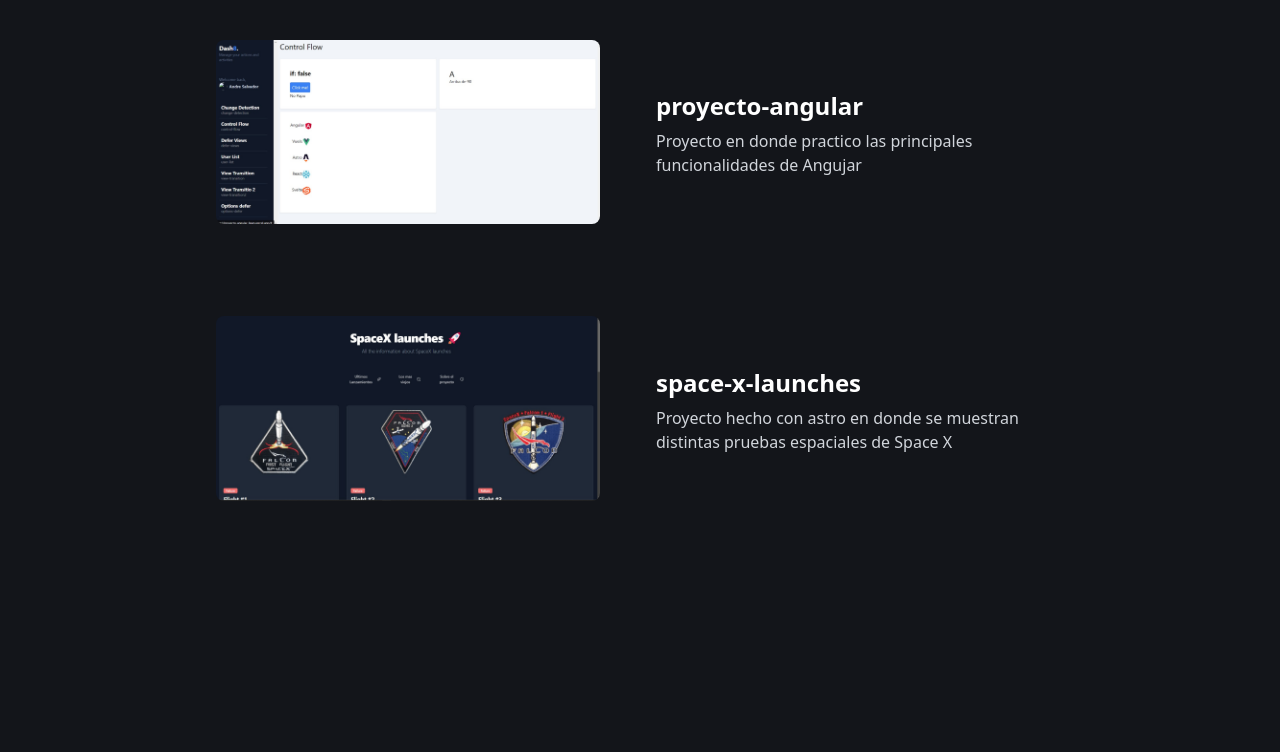
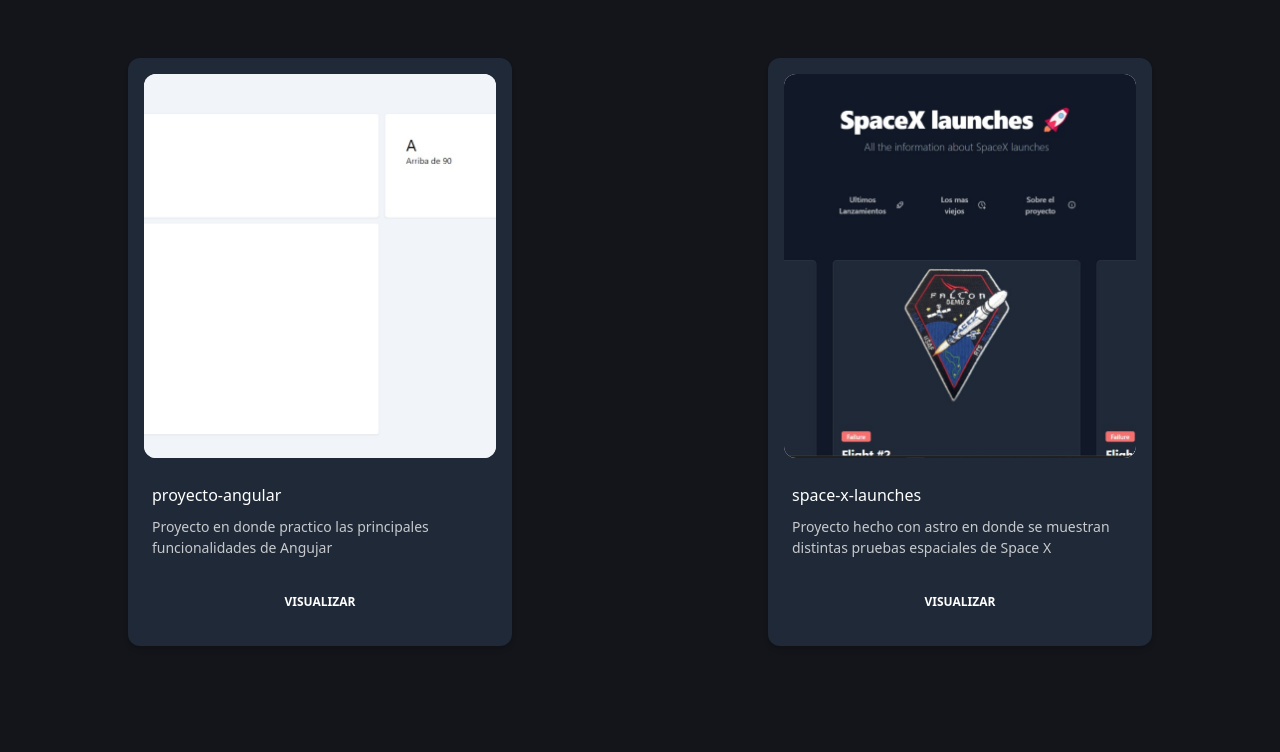
Before and after one commit to salvadorandre/blog, an Astro site: page /portafolio in a window 1280 px wide. Shown: the part 998-1750 px from the top of the page. Before the commit the page ends 1535 px from the top, so only its background shows below. Built offline with nearby package versions, Linux system fonts and the light colour scheme; Astro itself is replaced by a stand-in of ours.

Commit message:
incorporacion de nuevos cards en portafolio

```diff
--- a/src/layouts/Layout.astro
+++ b/src/layouts/Layout.astro
@@ -1,5 +1,6 @@
 ---
 import { ViewTransitions } from 'astro:transitions';
+import Nav from '../components/Nav.astro';
 interface Props {
 	title: string;
 }
@@ -19,21 +20,12 @@
 		<ViewTransitions/>
 	</head>
 	<body>
+		<Nav />
 		<slot />
 	</body>
 </html>
 <style is:global>
-	:root {
-		--accent: 136, 58, 234;
-		--accent-light: 224, 204, 250;
-		--accent-dark: 49, 10, 101;
-		--accent-gradient: linear-gradient(
-			45deg,
-			rgb(var(--accent)),
-			rgb(var(--accent-light)) 30%,
-			white 60%
-		);
-	}
+
 	body {
 		color: white;
 	}
@@ -41,15 +33,4 @@
 		font-family: system-ui, sans-serif;
 		background: #13151a;
 	}
-	code {
-		font-family:
-			Menlo,
-			Monaco,
-			Lucida Console,
-			Liberation Mono,
-			DejaVu Sans Mono,
-			Bitstream Vera Sans Mono,
-			Courier New,
-			monospace;
-	}
 </style>
--- a/src/pages/CV.astro
+++ b/src/pages/CV.astro
@@ -4,7 +4,7 @@
 ---
 
 <Layout title="CV">
-    <Nav />
+
     <main class="flex flex-col flex-wrap justify-center items-center p-4">
         <img class="w-96 h-96 object-contain rounded-3xl" src="https://i.giphy.com/media/v1.Y2lkPTc5MGI3NjExbGx2N2Y4OGV4dGllc2F2NnRrMmZtMnowczkxemJxcXFmcHMyN3VhZSZlcD12MV9pbnRlcm5hbF9naWZfYnlfaWQmY3Q9Zw/UTek0q3N8osh8agH4Y/giphy.gif" alt="">
         <p class="text-5xl font-bold">Estamos en construccion!</p>
--- a/src/pages/index.astro
+++ b/src/pages/index.astro
@@ -4,9 +4,9 @@
 
 ---
 
-<Layout title="Welcome to Astro.">
-	<Nav />
-	<main class="flex flex-wrap flex-row justify-center items-center">
+<Layout title="Inicio">
+
+	<main  class="flex flex-wrap flex-row justify-center items-center">
 		<img
 			class="object-cover object-center rounded-full h-72 w-72 mt-11"
 			src="andre.jpg"
--- a/src/pages/portafolio.astro
+++ b/src/pages/portafolio.astro
@@ -3,14 +3,14 @@
 import Nav from "../components/Nav.astro";
 
 import { getCollection } from "astro:content";
+import { slide } from "astro:transitions";
 const projects = await getCollection("projects");
 ---
 
 <Layout title="Portafolio">
-    <Nav />
     <h1 class="text-4xl text-center mt-9 font-bold">Mis proyectos</h1>
 
-    <main>
+    <main class="flex flex-wrap justify-around items-center">
         {
             projects.map((project) => {
                 const { data, slug } = project;
@@ -18,27 +18,37 @@
                 const { title, description, img } = data;
 
                 return (
-                    <div class="flex flex-row justify-center items-center mt-10">
-                        <a href={`proyecto/${slug}`}>
-                            <picture class="flex justify-center p-4 transition hover:scale-110">
-                                <img
-                                    transition:name={`img-${slug}`}
-                                    src={`/${img}`}
-                                    alt={title}
-                                    class="mb-5 rounded-lg w-96"
-                                />
-                            </picture>
-                        </a>
-                        <div class="flex flex-col justify-center p-10">
-                            <h2
-                                class="mb-2 text-2xl font-bold leading-tight text-white"
-                            >
-                                {title}
-                            </h2>
 
-                            <p class="mb-4 text-gray-300 max-w-sm">
-                                {description}
-                            </p>
+                    <div transition:animate={slide({duration: "1s"})} class="flex justify-center items-center min-h-screen">
+                        <div class="max-w-[720px] mx-auto">
+                            <div class="relative flex flex-col text-white-700 bg-gray-800 shadow-md bg-clip-border rounded-xl w-96">
+                                <div class="relative mx-4 mt-4 overflow-hidden text-white-700 bg-white bg-clip-border rounded-xl h-96">
+                                    <img
+
+                                        src={`/${img}`}
+                                        alt="card-image"
+                                        class="object-cover w-full h-full"
+                                    />
+                                </div>
+                                <div class="p-6">
+                                    <div class="flex items-center justify-between mb-2">
+                                        <p class="block font-sans text-base antialiased font-medium leading-relaxed text-blue-gray-900">
+                                            {title}
+                                        </p>
+                                    </div>
+                                    <p class="block font-sans text-sm antialiased font-normal leading-normal text-white-700 opacity-75">
+                                        {description}
+                                    </p>
+                                </div>
+                                <div class="p-6 pt-0">
+                                    <a href={`/proyecto/${slug}`}
+                                        class="align-middle select-none font-sans font-bold text-center uppercase transition-all disabled:opacity-50 disabled:shadow-none disabled:pointer-events-none text-xs py-3 px-6 rounded-lg shadow-gray-900/10 hover:shadow-gray-900/20 focus:opacity-[0.85] active:opacity-[0.85] active:shadow-none block w-full bg-blue-gray-900/10 text-blue-gray-900 shadow-none hover:scale-105 hover:shadow-none focus:scale-105 focus:shadow-none active:scale-100"
+                                        type="button"
+                                    >
+                                        Visualizar
+                                    </a>
+                                </div>
+                            </div>
                         </div>
                     </div>
                 );
@@ -46,3 +56,13 @@
         }
     </main>
 </Layout>
+
+<style>
+    .container {
+        display: flex;
+        flex-direction: row;
+        justify-content: space-around;
+        flex-wrap: wrap;
+        align-items: center;
+    }
+</style>
--- a/src/pages/proyecto/[id].astro
+++ b/src/pages/proyecto/[id].astro
@@ -22,7 +22,7 @@
 ---
 
 <Layout title=`${title}`>
-    <Nav />
+
     <main class="flex flex-row flex-grow flex-wrap items-center justify-around p-8">
 
         <div class="flex flex-col justify-center">
@@ -32,7 +32,11 @@
                 <p class="mb-4 text-gray-300 max-w-sm">{description}</p>
 
             </div>
-            <a class="text-white text-center bg-blue-700 hover:bg-blue-800 focus:ring-4 focus:ring-blue-300 font-medium rounded-lg text-xs px-5 py-2.5 me-2 mb-2 dark:bg-blue-600 dark:hover:bg-blue-700 focus:outline-none dark:focus:ring-blue-800" href={url} target="_blank">Ir a la demo</a>
+            <div class="flex flex-row gap-5">
+                <a class="text-white text-center bg-blue-700 hover:bg-blue-800 focus:ring-4 focus:ring-blue-300 font-medium rounded-lg text-xs px-5 py-2.5 me-2 mb-2 dark:bg-blue-600 dark:hover:bg-blue-700 focus:outline-none dark:focus:ring-blue-800" href={url} target="_blank">Ir a la demo</a>
+                <a class="text-center focus:outline-none text-white bg-purple-700 hover:bg-purple-800 focus:ring-4 focus:ring-purple-300 font-medium rounded-lg text-sm px-5 py-2.5 mb-2 dark:bg-purple-600 dark:hover:bg-purple-700 dark:focus:ring-purple-900" href="/portafolio">Regresar al portafolio</a>
+            </div>
+
         </div>
         <img style="width: 600px; height: 600px;" transition:name={`img-${slug}`}
         class="object-contain rounded-sm"
```
